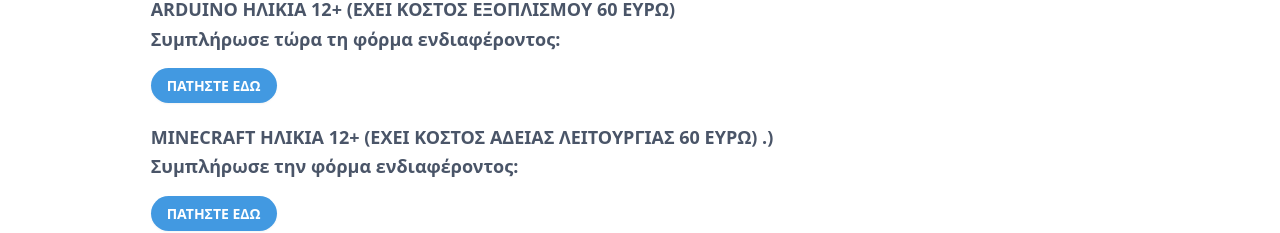
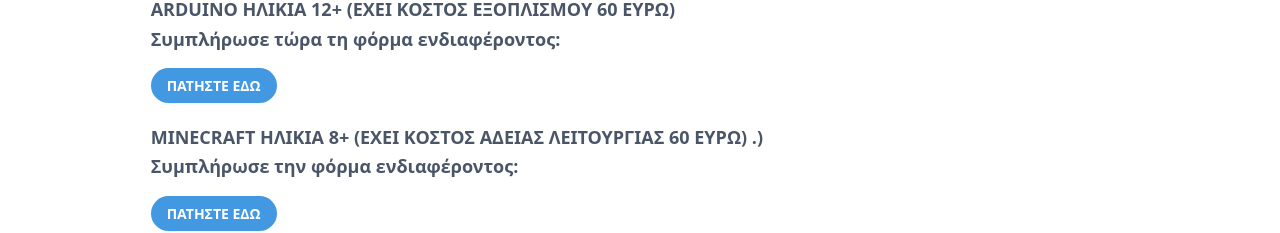
Before and after one commit to RobotSetGo/website, a Next.js app: page /newClasses in a window 1280 px wide. Shown: the part 1100-1333 px from the top of the page. Built offline with nearby package versions, Linux system fonts and the light colour scheme.

Commit message:
change age in minecraft

```diff
--- a/pages/newClasses.tsx
+++ b/pages/newClasses.tsx
@@ -65,7 +65,7 @@
                                         </li>
                                         <li className="mt-6">
                                             <div className="font-bold text-lg">
-                                                MINECRAFT ΗΛΙΚΙΑ 12+ (EXEI ΚΟΣΤΟΣ ΑΔΕΙΑΣ ΛΕΙΤΟΥΡΓΙΑΣ 60
+                                                MINECRAFT ΗΛΙΚΙΑ 8+ (EXEI ΚΟΣΤΟΣ ΑΔΕΙΑΣ ΛΕΙΤΟΥΡΓΙΑΣ 60
                                                 ΕΥΡΩ) .)
                                                 <div>Συμπλήρωσε την φόρμα ενδιαφέροντος:</div>
                                             </div>
```
